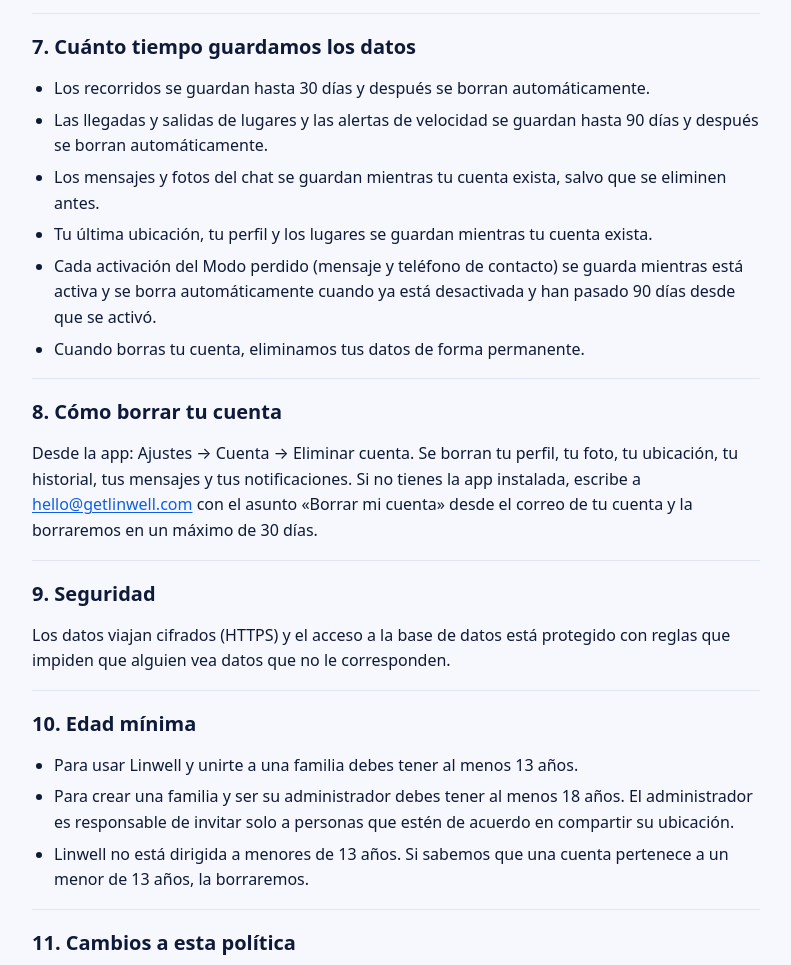
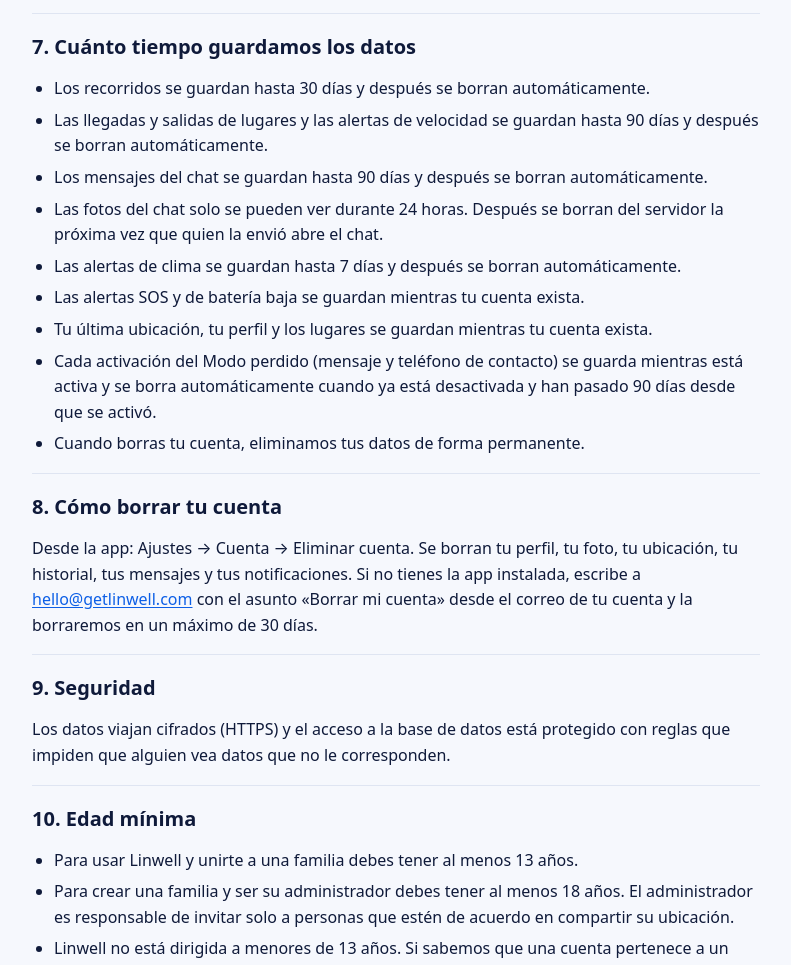
Before and after one commit to anielv99-create/linwell-web, a plain HTML site: page es/privacy.html in a window 1280 px wide. Shown: the part 2168-3133 px from the top of the page, without its empty margins (244-1035 px from the left). Drawn offline with Linux system fonts and the light colour scheme.

Commit message:
Política: plazos reales del chat, fotos, clima, SOS y batería
Co-Authored-By: Claude Opus 5.5 <noreply@anthropic.com>

```diff
--- a/es/privacy.html
+++ b/es/privacy.html
@@ -43,7 +43,7 @@
 <ul><li>Supabase: aloja la base de datos y las cuentas.</li><li>Google Maps: muestra el mapa y busca direcciones.</li><li>Expo y Firebase Cloud Messaging: entregan las notificaciones.</li><li>Brevo: envía los correos de recuperación de contraseña.</li><li>Open-Meteo: recibe una ubicación aproximada (redondeada a unos 100 m) para consultar el clima. No recibe tu nombre ni tu correo.</li><li>Estos proveedores procesan datos solo para prestar su servicio.</li></ul>
 </section>
 <section><h2>7. Cuánto tiempo guardamos los datos</h2>
-<ul><li>Los recorridos se guardan hasta 30 días y después se borran automáticamente.</li><li>Las llegadas y salidas de lugares y las alertas de velocidad se guardan hasta 90 días y después se borran automáticamente.</li><li>Los mensajes y fotos del chat se guardan mientras tu cuenta exista, salvo que se eliminen antes.</li><li>Tu última ubicación, tu perfil y los lugares se guardan mientras tu cuenta exista.</li><li>Cada activación del Modo perdido (mensaje y teléfono de contacto) se guarda mientras está activa y se borra automáticamente cuando ya está desactivada y han pasado 90 días desde que se activó.</li><li>Cuando borras tu cuenta, eliminamos tus datos de forma permanente.</li></ul>
+<ul><li>Los recorridos se guardan hasta 30 días y después se borran automáticamente.</li><li>Las llegadas y salidas de lugares y las alertas de velocidad se guardan hasta 90 días y después se borran automáticamente.</li><li>Los mensajes del chat se guardan hasta 90 días y después se borran automáticamente.</li><li>Las fotos del chat solo se pueden ver durante 24 horas. Después se borran del servidor la próxima vez que quien la envió abre el chat.</li><li>Las alertas de clima se guardan hasta 7 días y después se borran automáticamente.</li><li>Las alertas SOS y de batería baja se guardan mientras tu cuenta exista.</li><li>Tu última ubicación, tu perfil y los lugares se guardan mientras tu cuenta exista.</li><li>Cada activación del Modo perdido (mensaje y teléfono de contacto) se guarda mientras está activa y se borra automáticamente cuando ya está desactivada y han pasado 90 días desde que se activó.</li><li>Cuando borras tu cuenta, eliminamos tus datos de forma permanente.</li></ul>
 </section>
 <section><h2>8. Cómo borrar tu cuenta</h2>
 <p>Desde la app: Ajustes → Cuenta → Eliminar cuenta. Se borran tu perfil, tu foto, tu ubicación, tu historial, tus mensajes y tus notificaciones. Si no tienes la app instalada, escribe a <a href="mailto:hello@getlinwell.com">hello@getlinwell.com</a> con el asunto «Borrar mi cuenta» desde el correo de tu cuenta y la borraremos en un máximo de 30 días.</p>
```
Also changed, not shown: privacy.html (+1 -1 lines).
